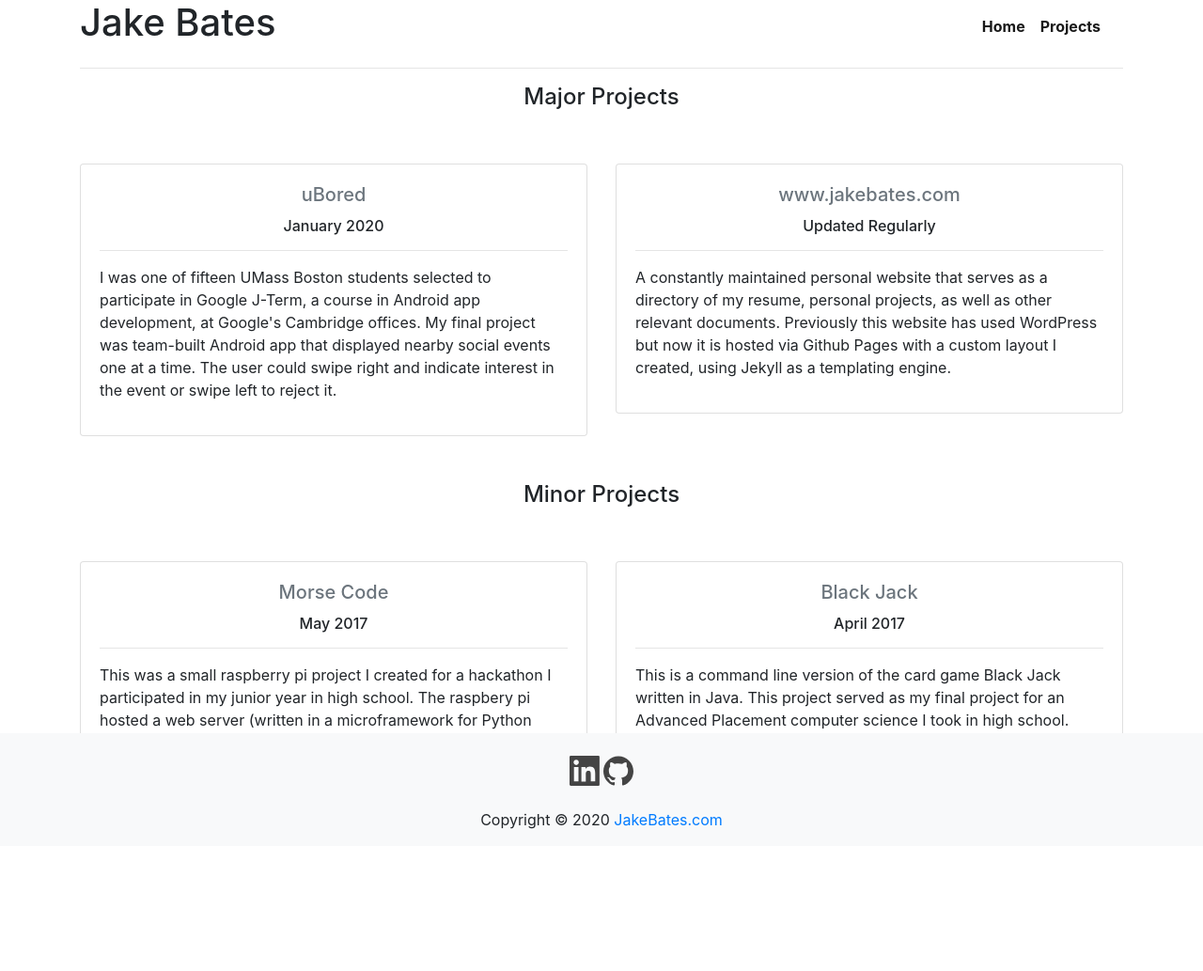
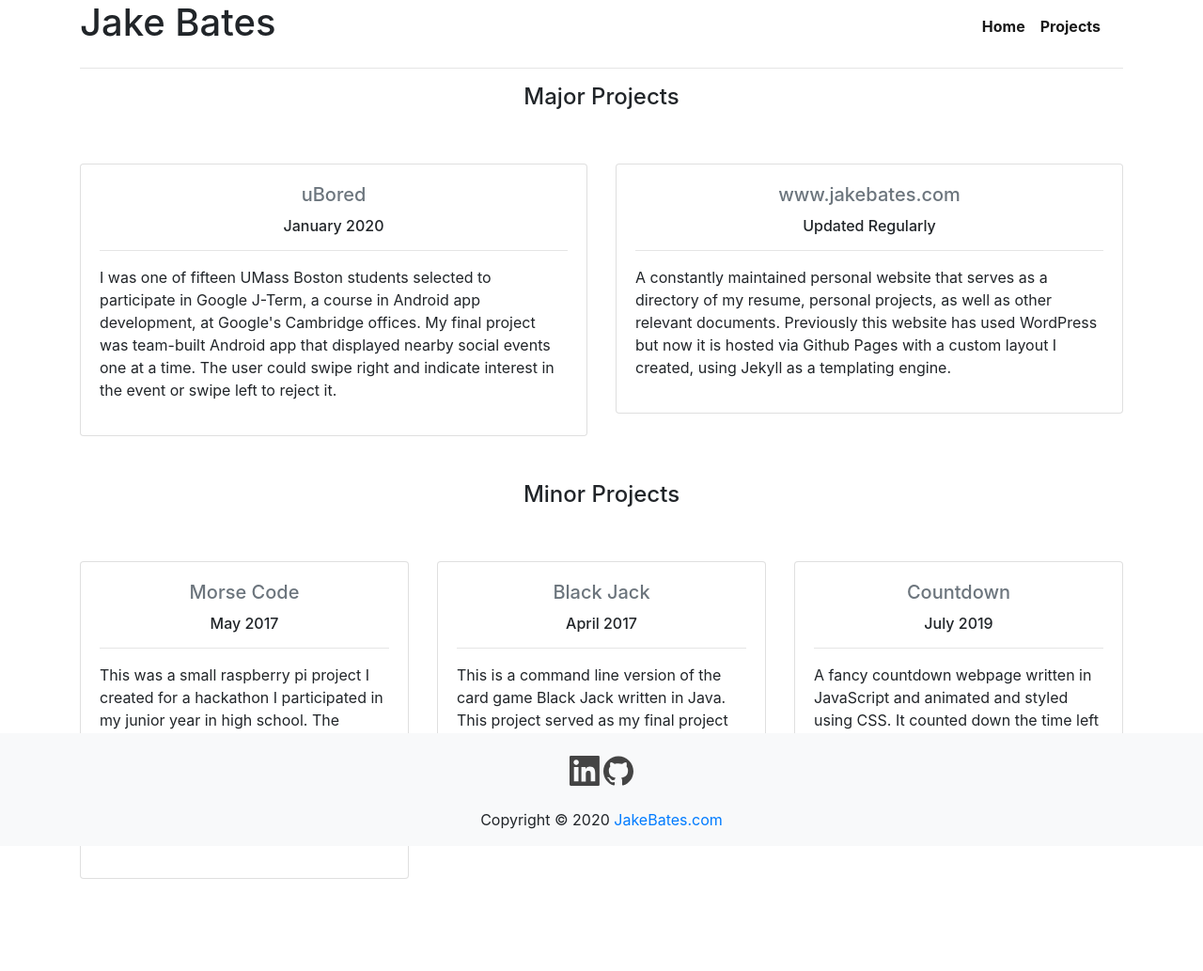
Before and after one commit to jpbates13/jpbates13.github.io, a Jekyll site: the page built from projects.html, in a window 1280 px wide. Shown: the whole page at 94% size. Built offline with Jekyll 4.4.1, drawn with Linux system fonts in a browser that asks for light colours; nearby versions of some CDN libraries; before the commit the page ends 961 px from its top, so only the background shows below that.

Commit message:
Added countdown project and added link to animation

```diff
--- a/index.html
+++ b/index.html
@@ -7,7 +7,7 @@ layout: main-layout
     </div>
     <div class= "bio col-md-6 align-middle text-left hidden-sm align-self-auto">
       <div class = "block first">
-        <p>Hello! My name is Jake Bates. I am a Junior at the University of Massachusetts Boston studying Computer Science. I have taken courses in Data Structures, Algorithms, C, Unix, and Databases, in addition to a variety of math classes and Honors College coursework. I have experience in all kinds of software engineering including web and mobile app development, both professionally and recreationally. You can check out more of my resume <a href ="/assets/resume.pdf">here</a> and my personal projects <a href="https://github.com/jpbates13">here</a>.</p>
+        <p>Hello! My name is Jake Bates. I am a Junior at the University of Massachusetts Boston studying Computer Science. I have taken courses in Data Structures, Algorithms, C, Unix, and Databases, in addition to a variety of math classes and Honors College coursework. I have experience in all kinds of software engineering including web and mobile app development, both professionally and recreationally. You can check out more of my resume <a href ="/assets/resume.pdf">here</a> and my personal projects <a href="https://github.com/jpbates13">here</a>. Last but not least, if you'd like to see the loading animation agan click <a href="/">here</a>!</p>
       </div>
     </div>
 </div>
--- a/projects.html
+++ b/projects.html
@@ -40,7 +40,7 @@ layout: main-layout
 	  <div class="container">
 	    <div class="row">
 
-	      <div class="col-lg-6">
+	      <div class="col-lg-4">
 	        <div class="card mb-5 mb-lg-0">
 	          <div class="card-body rounded">
 	            <a href="https://github.com/jpbates13/morse-code"><h5 class="card-title text-muted text-center">Morse Code</h5></a>
@@ -50,7 +50,7 @@ layout: main-layout
 	          </div>
 	        </div>
 	      </div>
-	      <div class="col-lg-6">
+	      <div class="col-lg-4">
 	        <div class="card mb-5 mb-lg-0">
 	          <div class="card-body rounded">
 	            <a href="https://github.com/jpbates13/black-jack"><h5 class="card-title text-muted text-center">Black Jack</h5></a>
@@ -60,6 +60,16 @@ layout: main-layout
 	          </div>
 	        </div>
 	      </div>
+	      <div class="col-lg-4">
+	        <div class="card mb-5 mb-lg-0">
+	          <div class="card-body rounded">
+	            <a href="https://github.com/jpbates13/countdown/"><h5 class="card-title text-muted text-center">Countdown</h5></a>
+	            <h6 class="card-price text-center">July 2019</h6>
+	            <hr>
+	            <p>A fancy countdown webpage written in JavaScript and animated and styled using CSS. It counted down the time left until the end of a given workday.</p>
+	          </div>
+	        </div>
+	      </div>
 	    </div>
 	  </div>
 	</section>
```
